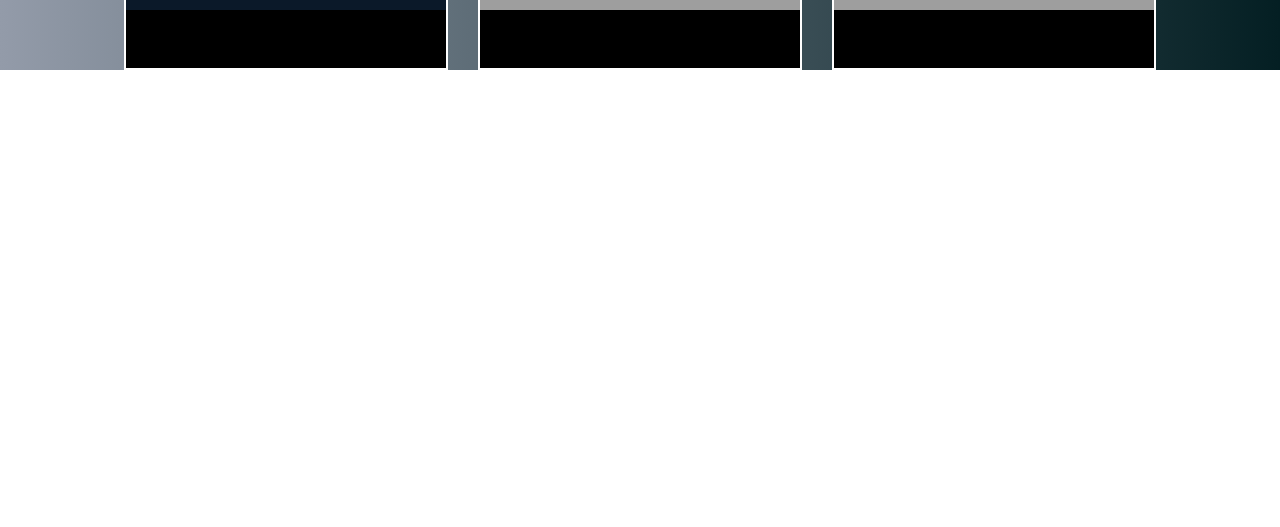
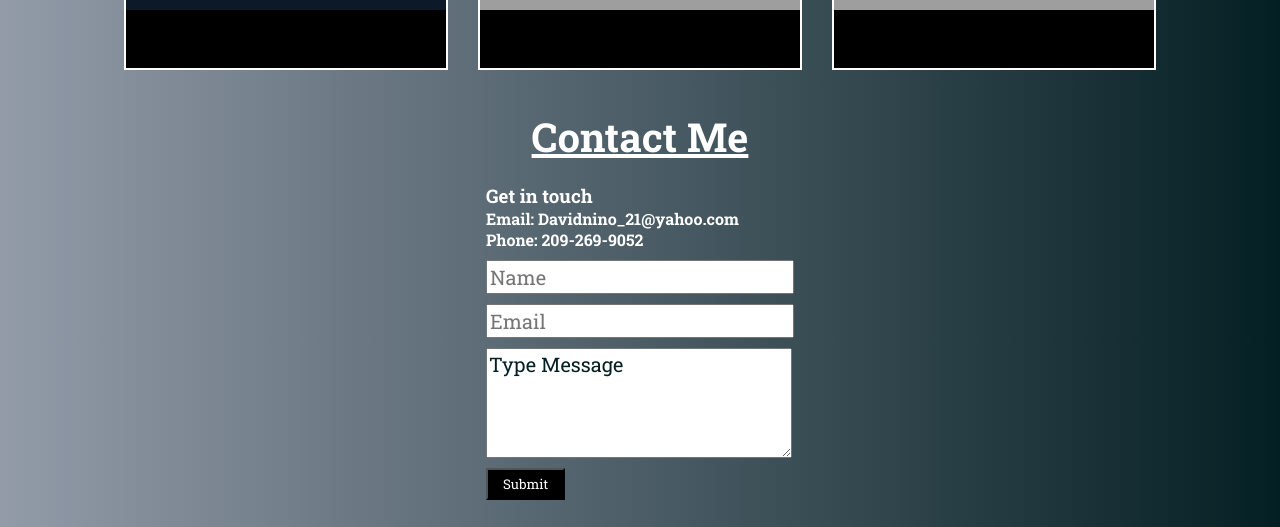
Before and after one commit to Davidnino21/new-portfolio, a React (Vite) app: page / in a window 1280 px wide. Shown: the part 1441-1968 px from the top of the page. Before the commit the page ends 1511 px from the top, so only its background shows below. Built offline with nearby package versions, Linux system fonts and the light colour scheme; grey boxes are pictures that could not be loaded.

Commit message:
added contact layout

```diff
--- a/src/App.css
+++ b/src/App.css
@@ -54,7 +54,7 @@ body {
   padding: 18px;
 }
 
-.projects h2 {
+h2 {
   text-align: center;
   font-size: 40px;
   text-decoration: underline;
@@ -66,7 +66,6 @@ body {
   flex-wrap: wrap;
   justify-content: center;
   gap: 30px;
-
 }
 
 .project-card {
@@ -80,3 +79,33 @@ img {
   width: 100%;
   height: 80%;
 }
+
+.contact-section {
+  display: flex;
+  justify-content: center;
+  flex-direction: column;
+  align-items: center;
+  padding: 20px 0;
+}
+
+form {
+  max-width: 350px;
+  display: flex;
+  flex-direction: column;
+  padding: 10px 0;
+  gap: 10px;
+}
+
+form input, textarea {
+  width: 300px;
+  font-size: 20px;
+  padding: 2px;
+  color: #041f23;
+}
+
+form button {
+  color: white;
+  background-color: black;
+  width: fit-content;
+  padding: 5px 15px;
+}
--- a/src/components/Contact.jsx
+++ b/src/components/Contact.jsx
@@ -1,5 +1,24 @@
 function Contact() {
-  return <div></div>;
+  return (
+    <div className="contact-section">
+      <h2>Contact Me</h2>
+      <div className="contact-content">
+        <div>
+          <h3>Get in touch</h3>
+          <h4>Email: Davidnino_21@yahoo.com</h4>
+          <h4>Phone: 209-269-9052</h4>
+        </div>
+        <form>
+          <input type="text" name="name" placeholder="Name" />
+          <input type="text" name="email" placeholder="Email" />
+          <textarea rows="4" name="message">
+            Type Message
+          </textarea>
+          <button>Submit</button>
+        </form>
+      </div>
+    </div>
+  );
 }
 
 export default Contact;
--- a/src/components/Footer.jsx
+++ b/src/components/Footer.jsx
@@ -3,10 +3,10 @@ import React from "react";
 
 function Footer() {
   return (
-    <>
+    <div className="footer-section">
 
-    </>
-  )
+    </div>
+  );
 }
 
-export default Footer;
+export default Footer
```
